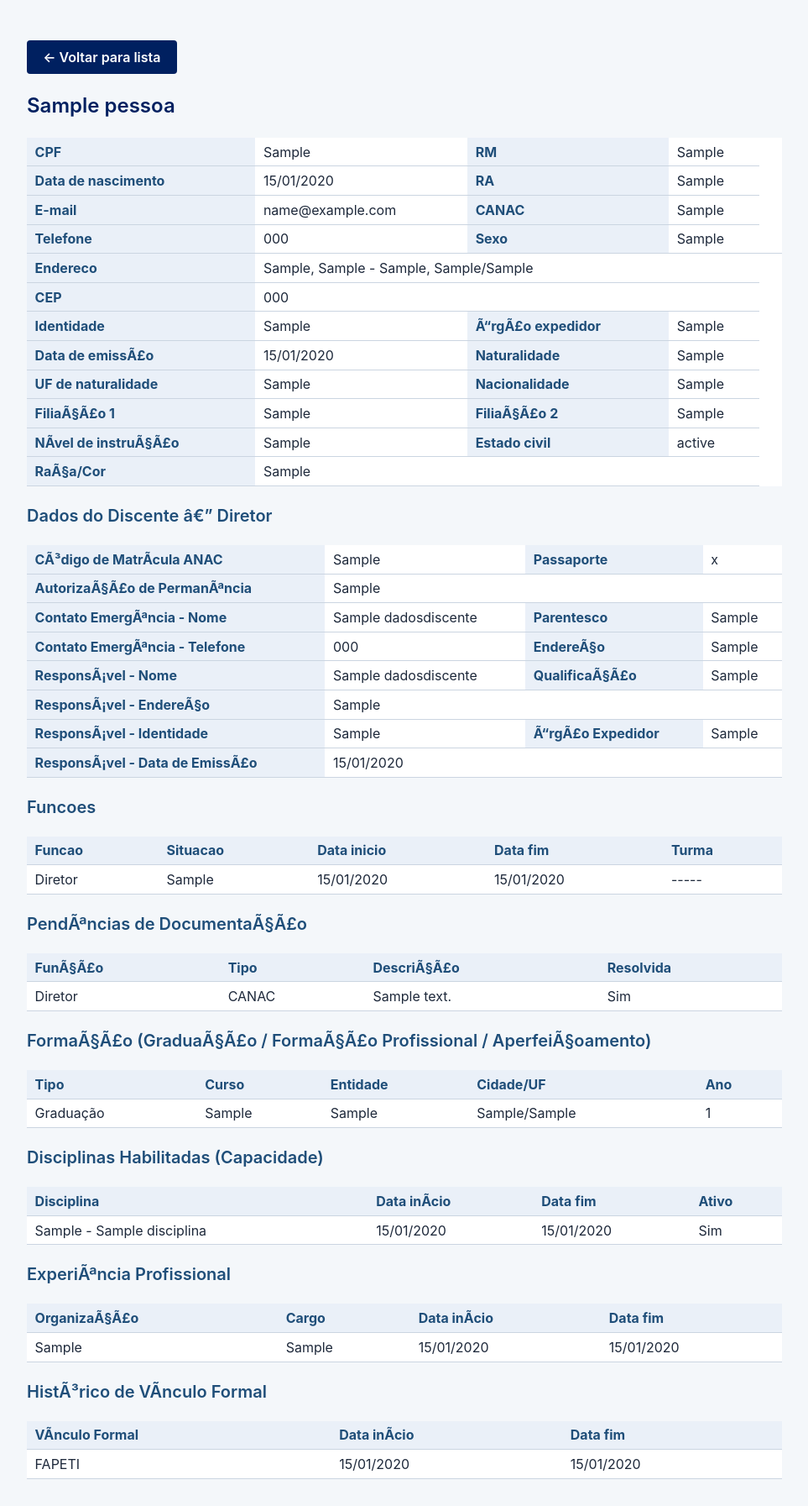
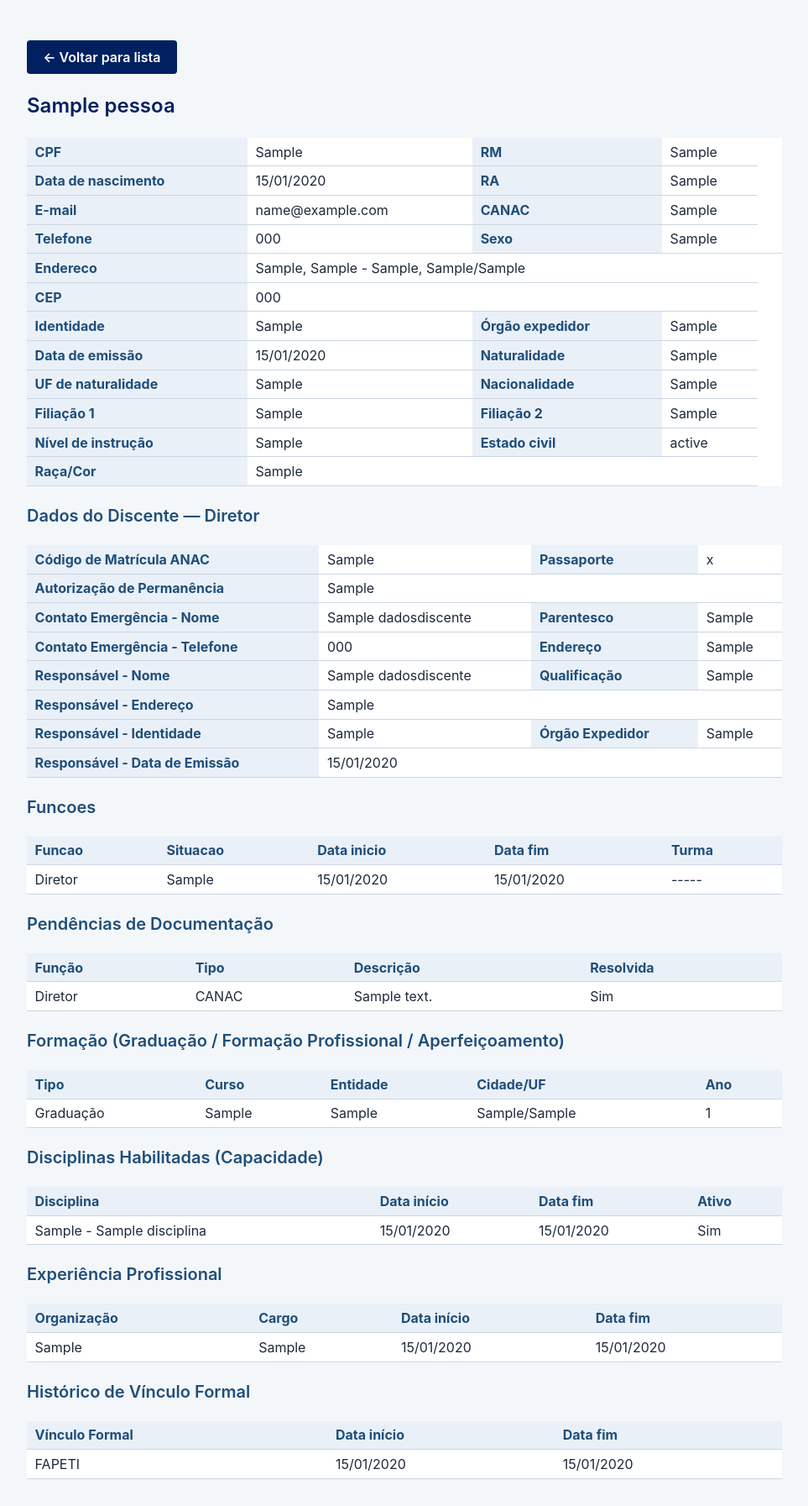
Before and after one commit to AssumFeres/gestao-escolar, a Django app: page /cadastros/1/ in a window 1280 px wide. Shown: the part 106-1899 px from the top of the page at 84% size, without its empty margins (158-1121 px from the left). Run offline with Django 5.2, Linux system fonts and the light colour scheme; data comes from the database, SQL or seed files in the repository; tables that the repository leaves empty hold one stand-in row (values such as "Sample post").

Commit message:
fix: corrige URL de API de CEP e mojibake introduzido durante a renomeacao (Etapa 5)
URL do buscar-cep.js apontava para /api/pessoas/ (prefixo antigo).
Views.py, 3 templates e o fixture tinham acentuacao corrompida,
introduzida por um Get-Content sem -Encoding utf8 explicito antes
do commit da Etapa 1 -- corrigido restaurando o conteudo original
do commit-base da branch e reaplicando so as substituicoes de
caminho necessarias, com encoding correto desta vez.

Registra tambem no Kanban 2 bugs pre-existentes encontrados durante
o teste manual, sem relacao com a renomeacao: codigo_matricula_anac
salvo como string vazia ao inves de None (mesmo padrao ja corrigido
para RM/RA/CANAC, nao replicado aqui), e Formset de Formacao nao
valida ano_conclusao obrigatorio antes de enviar ao Service.

```diff
--- a/cadastros/fixtures/catalogo_inicial.json
+++ b/cadastros/fixtures/catalogo_inicial.json
@@ -19,7 +19,7 @@
     "model": "cadastros.funcao",
     "pk": 3,
     "fields": {
-      "nome": "Coordenador de Curso AviÃ´nicos",
+      "nome": "Coordenador de Curso Aviônicos",
       "categoria": "GESTAO"
     }
   },
@@ -27,7 +27,7 @@
     "model": "cadastros.funcao",
     "pk": 4,
     "fields": {
-      "nome": "Coordenador de Curso CÃ©lula",
+      "nome": "Coordenador de Curso Célula",
       "categoria": "GESTAO"
     }
   },
@@ -43,7 +43,7 @@
     "model": "cadastros.funcao",
     "pk": 6,
     "fields": {
-      "nome": "SecretÃ¡ria",
+      "nome": "Secretária",
       "categoria": "GESTAO"
     }
   },
--- a/cadastros/static/cadastros/js/buscar-cep.js
+++ b/cadastros/static/cadastros/js/buscar-cep.js
@@ -9,7 +9,7 @@ document.addEventListener('DOMContentLoaded', function () {
             return;
         }
 
-        fetch(`/api/pessoas/cep/${cep}/`)
+        fetch(`/api/cadastros/cep/${cep}/`)
             .then(function (response) {
                 if (!response.ok) {
                     throw new Error('CEP nao encontrado');
--- a/cadastros/templates/cadastros/detalhe.html
+++ b/cadastros/templates/cadastros/detalhe.html
@@ -41,11 +41,11 @@ de Gestao Escolar{% endblock %} {% block content %}
   <tr>
     <th>Identidade</th>
     <td>{{ pessoa.identidade|default:"-----" }}</td>
-    <th>Ã“rgÃ£o expedidor</th>
+    <th>Órgão expedidor</th>
     <td>{{ pessoa.orgao_expedidor_identidade|default:"-----" }}</td>
   </tr>
   <tr>
-    <th>Data de emissÃ£o</th>
+    <th>Data de emissão</th>
     <td>{{ pessoa.data_emissao_identidade|date:"d/m/Y"|default:"-----" }}</td>
     <th>Naturalidade</th>
     <td>{{ pessoa.naturalidade|default:"-----" }}</td>
@@ -57,19 +57,19 @@ de Gestao Escolar{% endblock %} {% block content %}
     <td>{{ pessoa.nacionalidade|default:"-----" }}</td>
   </tr>
   <tr>
-    <th>FiliaÃ§Ã£o 1</th>
+    <th>Filiação 1</th>
     <td>{{ pessoa.filiacao_1|default:"-----" }}</td>
-    <th>FiliaÃ§Ã£o 2</th>
+    <th>Filiação 2</th>
     <td>{{ pessoa.filiacao_2|default:"-----" }}</td>
   </tr>
   <tr>
-    <th>NÃ­vel de instruÃ§Ã£o</th>
+    <th>Nível de instrução</th>
     <td>{{ pessoa.nivel_instrucao|default:"-----" }}</td>
     <th>Estado civil</th>
     <td>{{ pessoa.estado_civil|default:"-----" }}</td>
   </tr>
   <tr>
-    <th>RaÃ§a/Cor</th>
+    <th>Raça/Cor</th>
     <td>{{ pessoa.raca_cor|default:"-----" }}</td>
     <td></td>
     <td></td>
@@ -79,48 +79,48 @@ de Gestao Escolar{% endblock %} {% block content %}
 {% for atribuicao in pessoa.atribuicoes.all %}
 {% with dd=atribuicao.dados_discente %}
 {% if dd %}
-<h3>Dados do Discente â€” {{ atribuicao.funcao.nome }}</h3>
+<h3>Dados do Discente — {{ atribuicao.funcao.nome }}</h3>
 <table>
   <tr>
-    <th>CÃ³digo de MatrÃ­cula ANAC</th>
+    <th>Código de Matrícula ANAC</th>
     <td>{{ dd.codigo_matricula_anac|default:"-----" }}</td>
     <th>Passaporte</th>
     <td>{{ dd.passaporte|default:"-----" }}</td>
   </tr>
   <tr>
-    <th>AutorizaÃ§Ã£o de PermanÃªncia</th>
+    <th>Autorização de Permanência</th>
     <td colspan="3">{{ dd.autorizacao_permanencia|default:"-----" }}</td>
   </tr>
   <tr>
-    <th>Contato EmergÃªncia - Nome</th>
+    <th>Contato Emergência - Nome</th>
     <td>{{ dd.contato_emergencia_nome|default:"-----" }}</td>
     <th>Parentesco</th>
     <td>{{ dd.contato_emergencia_parentesco|default:"-----" }}</td>
   </tr>
   <tr>
-    <th>Contato EmergÃªncia - Telefone</th>
+    <th>Contato Emergência - Telefone</th>
     <td>{{ dd.contato_emergencia_telefone|default:"-----" }}</td>
-    <th>EndereÃ§o</th>
+    <th>Endereço</th>
     <td>{{ dd.contato_emergencia_endereco|default:"-----" }}</td>
   </tr>
   <tr>
-    <th>ResponsÃ¡vel - Nome</th>
+    <th>Responsável - Nome</th>
     <td>{{ dd.responsavel_nome|default:"-----" }}</td>
-    <th>QualificaÃ§Ã£o</th>
+    <th>Qualificação</th>
     <td>{{ dd.responsavel_qualificacao|default:"-----" }}</td>
   </tr>
   <tr>
-    <th>ResponsÃ¡vel - EndereÃ§o</th>
+    <th>Responsável - Endereço</th>
     <td colspan="3">{{ dd.responsavel_endereco|default:"-----" }}</td>
   </tr>
   <tr>
-    <th>ResponsÃ¡vel - Identidade</th>
+    <th>Responsável - Identidade</th>
     <td>{{ dd.responsavel_identidade|default:"-----" }}</td>
-    <th>Ã“rgÃ£o Expedidor</th>
+    <th>Órgão Expedidor</th>
     <td>{{ dd.responsavel_orgao_expedidor|default:"-----" }}</td>
   </tr>
   <tr>
-    <th>ResponsÃ¡vel - Data de EmissÃ£o</th>
+    <th>Responsável - Data de Emissão</th>
     <td colspan="3">{{ dd.responsavel_data_emissao|date:"d/m/Y"|default:"-----" }}</td>
   </tr>
 </table>
@@ -156,13 +156,13 @@ de Gestao Escolar{% endblock %} {% block content %}
 <p>Nenhuma funcao cadastrada.</p>
 {% endif %}
 
-<h3>PendÃªncias de DocumentaÃ§Ã£o</h3>
+<h3>Pendências de Documentação</h3>
 <table>
   <thead>
     <tr>
-      <th>FunÃ§Ã£o</th>
+      <th>Função</th>
       <th>Tipo</th>
-      <th>DescriÃ§Ã£o</th>
+      <th>Descrição</th>
       <th>Resolvida</th>
     </tr>
   </thead>
@@ -173,14 +173,14 @@ de Gestao Escolar{% endblock %} {% block content %}
         <td>{{ atribuicao.funcao.nome }}</td>
         <td>{{ pendencia.get_tipo_display }}</td>
         <td>{{ pendencia.descricao|default:"-----" }}</td>
-        <td>{{ pendencia.resolvida|yesno:"Sim,NÃ£o" }}</td>
+        <td>{{ pendencia.resolvida|yesno:"Sim,Não" }}</td>
       </tr>
       {% endfor %}
     {% endfor %}
   </tbody>
 </table>
 
-<h3>FormaÃ§Ã£o (GraduaÃ§Ã£o / FormaÃ§Ã£o Profissional / AperfeiÃ§oamento)</h3>
+<h3>Formação (Graduação / Formação Profissional / Aperfeiçoamento)</h3>
 <table>
   <thead>
     <tr>
@@ -211,7 +211,7 @@ de Gestao Escolar{% endblock %} {% block content %}
   <thead>
     <tr>
       <th>Disciplina</th>
-      <th>Data inÃ­cio</th>
+      <th>Data início</th>
       <th>Data fim</th>
       <th>Ativo</th>
     </tr>
@@ -223,20 +223,20 @@ de Gestao Escolar{% endblock %} {% block content %}
         <td>{{ capacidade.disciplina }}</td>
         <td>{{ capacidade.data_inicio|date:"d/m/Y" }}</td>
         <td>{{ capacidade.data_fim|date:"d/m/Y"|default:"-----" }}</td>
-        <td>{{ capacidade.ativo|yesno:"Sim,NÃ£o" }}</td>
+        <td>{{ capacidade.ativo|yesno:"Sim,Não" }}</td>
       </tr>
       {% endfor %}
     {% endfor %}
   </tbody>
 </table>
 
-<h3>ExperiÃªncia Profissional</h3>
+<h3>Experiência Profissional</h3>
 <table>
   <thead>
     <tr>
-      <th>OrganizaÃ§Ã£o</th>
+      <th>Organização</th>
       <th>Cargo</th>
-      <th>Data inÃ­cio</th>
+      <th>Data início</th>
       <th>Data fim</th>
     </tr>
   </thead>
@@ -254,12 +254,12 @@ de Gestao Escolar{% endblock %} {% block content %}
   </tbody>
 </table>
 
-<h3>HistÃ³rico de VÃ­nculo Formal</h3>
+<h3>Histórico de Vínculo Formal</h3>
 <table>
   <thead>
     <tr>
-      <th>VÃ­nculo Formal</th>
-      <th>Data inÃ­cio</th>
+      <th>Vínculo Formal</th>
+      <th>Data início</th>
       <th>Data fim</th>
     </tr>
   </thead>
--- a/cadastros/views.py
+++ b/cadastros/views.py
@@ -1,7 +1,7 @@
 """
 cadastros/views.py
 
-Views (API e Template): traduzem HTTP <-> Service. NÃ£o contÃªm regra de negÃ³cio.
+Views (API e Template): traduzem HTTP <-> Service. Não contêm regra de negócio.
 """
 from django.shortcuts import get_object_or_404, render, redirect
 from django.core.exceptions import ValidationError
@@ -29,7 +29,7 @@ from .serializers import (
 
 class BuscarCepView(APIView):
     """
-    SRP: Ãºnica responsabilidade Ã© traduzir HTTP <-> BuscarEnderecoPorCepService.
+    SRP: única responsabilidade é traduzir HTTP <-> BuscarEnderecoPorCepService.
     """
 
     def get(self, request, cep):
@@ -47,11 +47,11 @@ class BuscarCepView(APIView):
 
 class CadastrarPessoaView(APIView):
     """
-    SRP: Ãºnica responsabilidade Ã© traduzir HTTP <-> CadastrarPessoaComFuncaoService.
+    SRP: única responsabilidade é traduzir HTTP <-> CadastrarPessoaComFuncaoService.
 
-    VersÃ£o mÃ­nima via API: cadastra Pessoa + AtribuicaoFuncao, sem os campos
-    repetÃ­veis (FormaÃ§Ã£o/ExperiÃªncia/HistÃ³rico/PendÃªncias) â€” esses sÃ³ estÃ£o
-    disponÃ­veis pelo formulÃ¡rio HTML (NovoCadastroPessoaView) por enquanto.
+    Versão mínima via API: cadastra Pessoa + AtribuicaoFuncao, sem os campos
+    repetíveis (Formação/Experiência/Histórico/Pendências) — esses só estão
+    disponíveis pelo formulário HTML (NovoCadastroPessoaView) por enquanto.
     """
 
     def post(self, request):
@@ -110,7 +110,7 @@ class ListaPessoasView(ListView):
 
 class DetalhePessoaView(DetailView):
     """
-    Template View: mostra os dados completos de uma Pessoa e suas FunÃ§Ãµes.
+    Template View: mostra os dados completos de uma Pessoa e suas Funções.
     """
     model = Pessoa
     template_name = 'cadastros/detalhe.html'
@@ -118,7 +118,7 @@ class DetalhePessoaView(DetailView):
 
 
 # Campo usado para decidir se uma linha de Formset foi de fato preenchida
-# (Formsets sempre entregam a linha `extra`, mesmo vazia â€” precisa filtrar).
+# (Formsets sempre entregam a linha `extra`, mesmo vazia — precisa filtrar).
 _CAMPO_PREENCHIDO = {
     'formacao': 'curso',
     'experiencia': 'organizacao',
@@ -135,14 +135,14 @@ def _linhas_preenchidas(cleaned_data_list, campo_chave):
 class NovoCadastroPessoaView(View):
     """
     Template View: formulario HTML de cadastro. Reusa o mesmo Service
-    da API (CadastrarPessoaComFuncaoService) â€” mesma regra de negocio,
+    da API (CadastrarPessoaComFuncaoService) — mesma regra de negocio,
     caminho de entrada diferente.
 
-    FormulÃ¡rio Ãºnico com dropdown de Funcao; os Formsets de FormaÃ§Ã£o/
-    ExperiÃªncia/HistÃ³rico de VÃ­nculo Formal/PendÃªncias sÃ£o sempre enviados,
-    mas sÃ³ os relevantes para a categoria escolhida sÃ£o de fato usados pelo
-    Service (PendÃªncias Ã© universal, sempre usada) â€” o Template/JavaScript
-    (Etapa 7.4c/d) Ã© quem decide quais blocos mostrar visualmente, mas o
+    Formulário único com dropdown de Funcao; os Formsets de Formação/
+    Experiência/Histórico de Vínculo Formal/Pendências são sempre enviados,
+    mas só os relevantes para a categoria escolhida são de fato usados pelo
+    Service (Pendências é universal, sempre usada) — o Template/JavaScript
+    (Etapa 7.4c/d) é quem decide quais blocos mostrar visualmente, mas o
     back-end aceita o POST completo de qualquer forma.
     """
     template_name = 'cadastros/form_pessoa.html'
@@ -265,7 +265,7 @@ class NovoCadastroPessoaView(View):
                 historico_fs.cleaned_data, _CAMPO_PREENCHIDO['historico']
             )
 
-        # Universal â€” qualquer categoria
+        # Universal — qualquer categoria
         pendencias = _linhas_preenchidas(pendencia_fs.cleaned_data, _CAMPO_PREENCHIDO['pendencia'])
 
         try:
@@ -298,12 +298,12 @@ class NovoCadastroPessoaView(View):
 
 class PreencherRequisitosDocenteView(View):
     """
-    Template View â€” PLACEHOLDER (a completar quando os Requisitos de ContrataÃ§Ã£o
+    Template View — PLACEHOLDER (a completar quando os Requisitos de Contratação
     e Disciplinas/Capacidade forem implementados na tela).
 
-    Recebe o id de um DadosDocente jÃ¡ existente via URL (nÃ£o busca por CPF/nome
-    de novo â€” o botÃ£o "Preencher Requisitos de ContrataÃ§Ã£o" jÃ¡ sabe qual Docente
-    acabou de ser cadastrado). Hoje sÃ³ confirma que o Docente foi encontrado.
+    Recebe o id de um DadosDocente já existente via URL (não busca por CPF/nome
+    de novo — o botão "Preencher Requisitos de Contratação" já sabe qual Docente
+    acabou de ser cadastrado). Hoje só confirma que o Docente foi encontrado.
     """
     template_name = 'cadastros/preencher_requisitos_docente.html'
 
```
Also changed, not shown: cadastros/templates/cadastros/form_pessoa.html (+22 -22 lines), cadastros/templates/cadastros/preencher_requisitos_docente.html (+6 -6 lines), docs/00 - KANBAN.md (+33 -26 lines).
